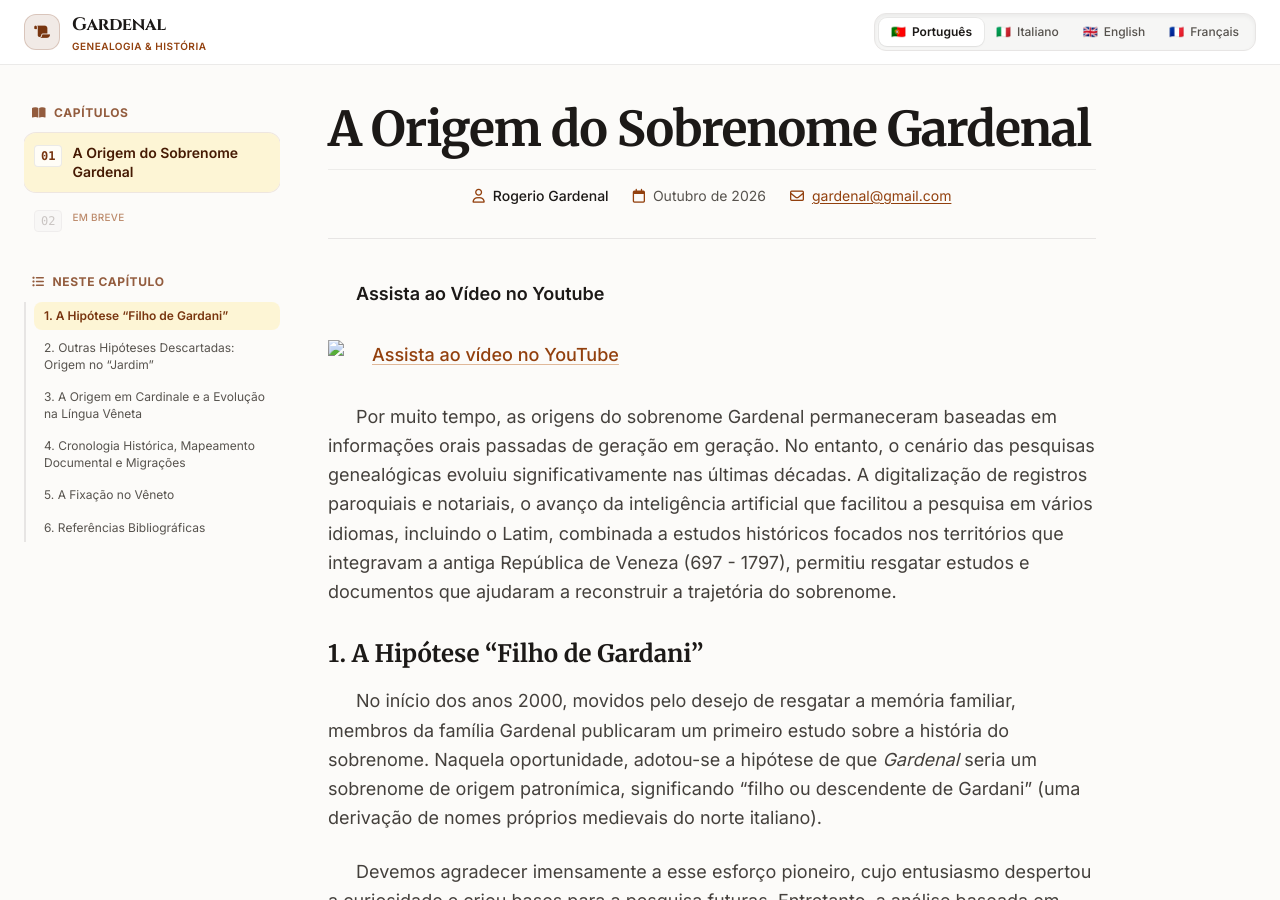
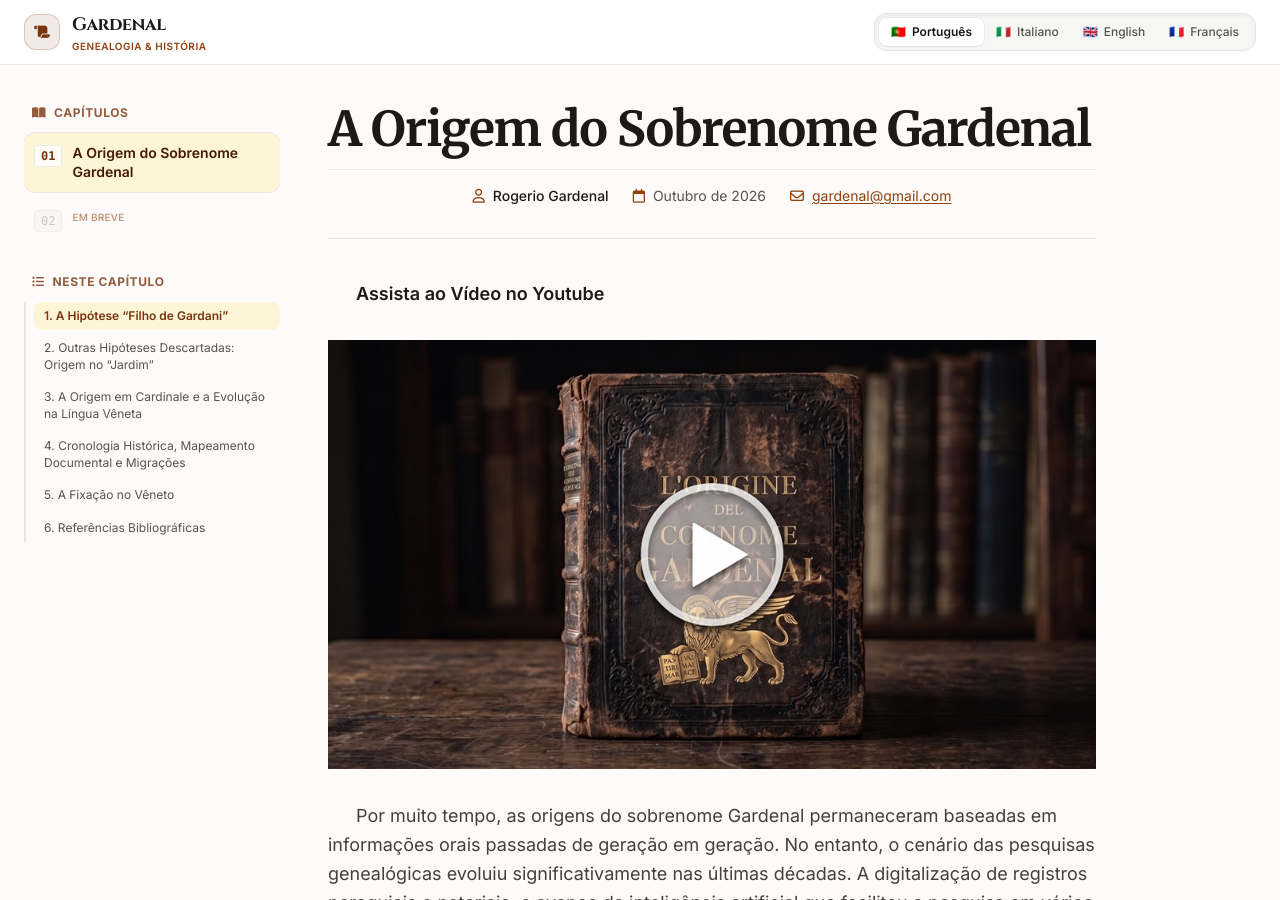
Before and after one commit to gardenalr/gardenalr.github.io, a Jekyll site: the page built from index.md, in a window 1280 px wide and 900 px high. Built offline with Jekyll 4.4.1, drawn with Linux system fonts in a browser that asks for light colours; nearby versions of some CDN libraries.

Commit message:
Update index.md

```diff
--- a/index.md
+++ b/index.md
@@ -8,7 +8,7 @@
 # **A Origem do Sobrenome Gardenal**
 
 **Assista ao Vídeo no Youtube**
-[![Assista ao vídeo no YouTube](https://gardenalr.github.io/Youtube_Cover_Player.jpg)](https://youtu.be/Eh9gaL2ONFM)
+[![Assista ao vídeo no YouTube](https://gardenalr.github.io/img/Youtube_Cover_Player.jpg)](https://youtu.be/Eh9gaL2ONFM)
 
   Por muito tempo, as origens do sobrenome Gardenal permaneceram baseadas em informações orais passadas de geração em geração. No entanto, o cenário das pesquisas genealógicas evoluiu significativamente nas últimas décadas. A digitalização de registros paroquiais e notariais, o avanço da inteligência artificial que facilitou a pesquisa em vários idiomas, incluindo o Latim, combinada a estudos históricos focados nos territórios que integravam a antiga República de Veneza (697 - 1797), permitiu resgatar estudos e documentos que ajudaram a reconstruir a trajetória do sobrenome.
 
```
